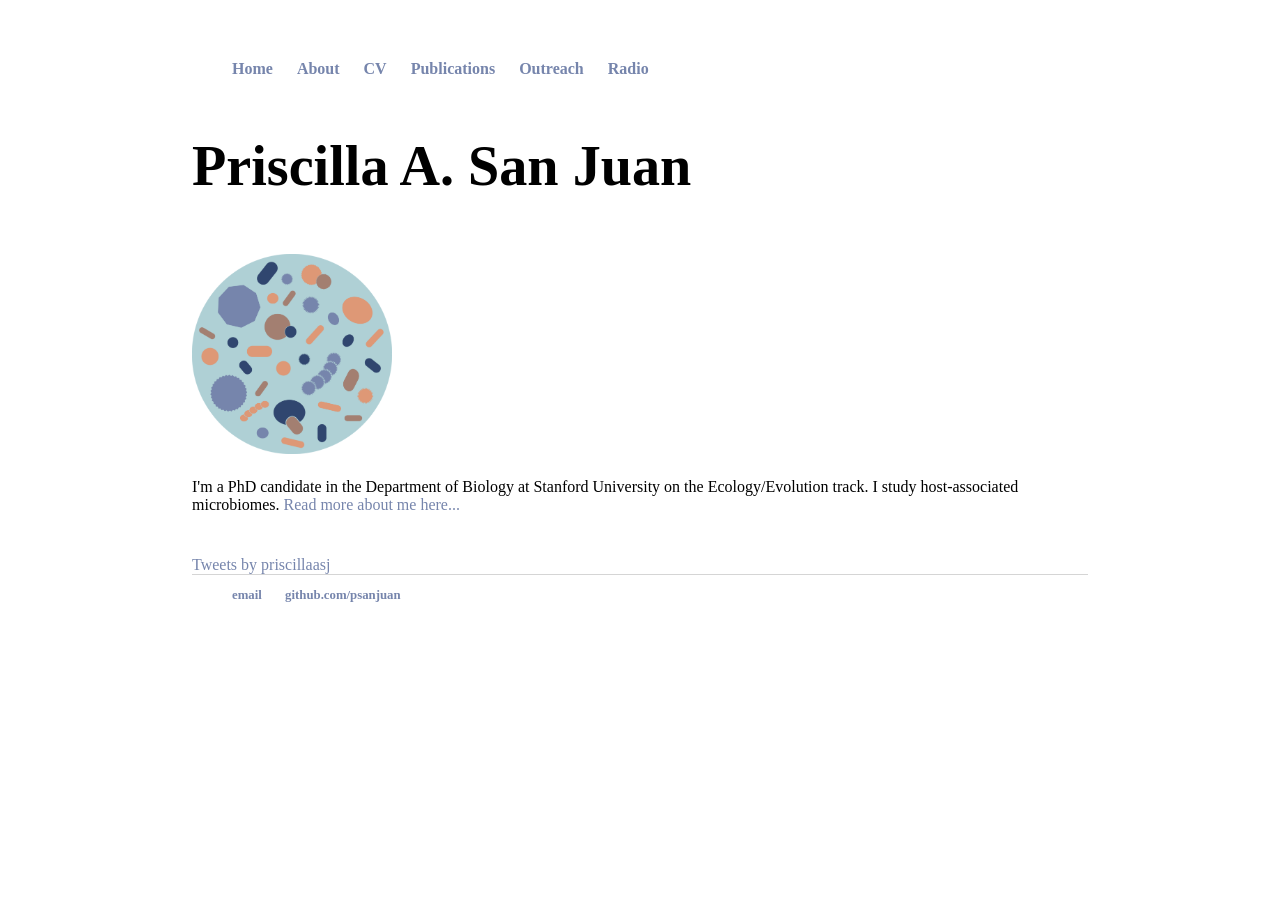
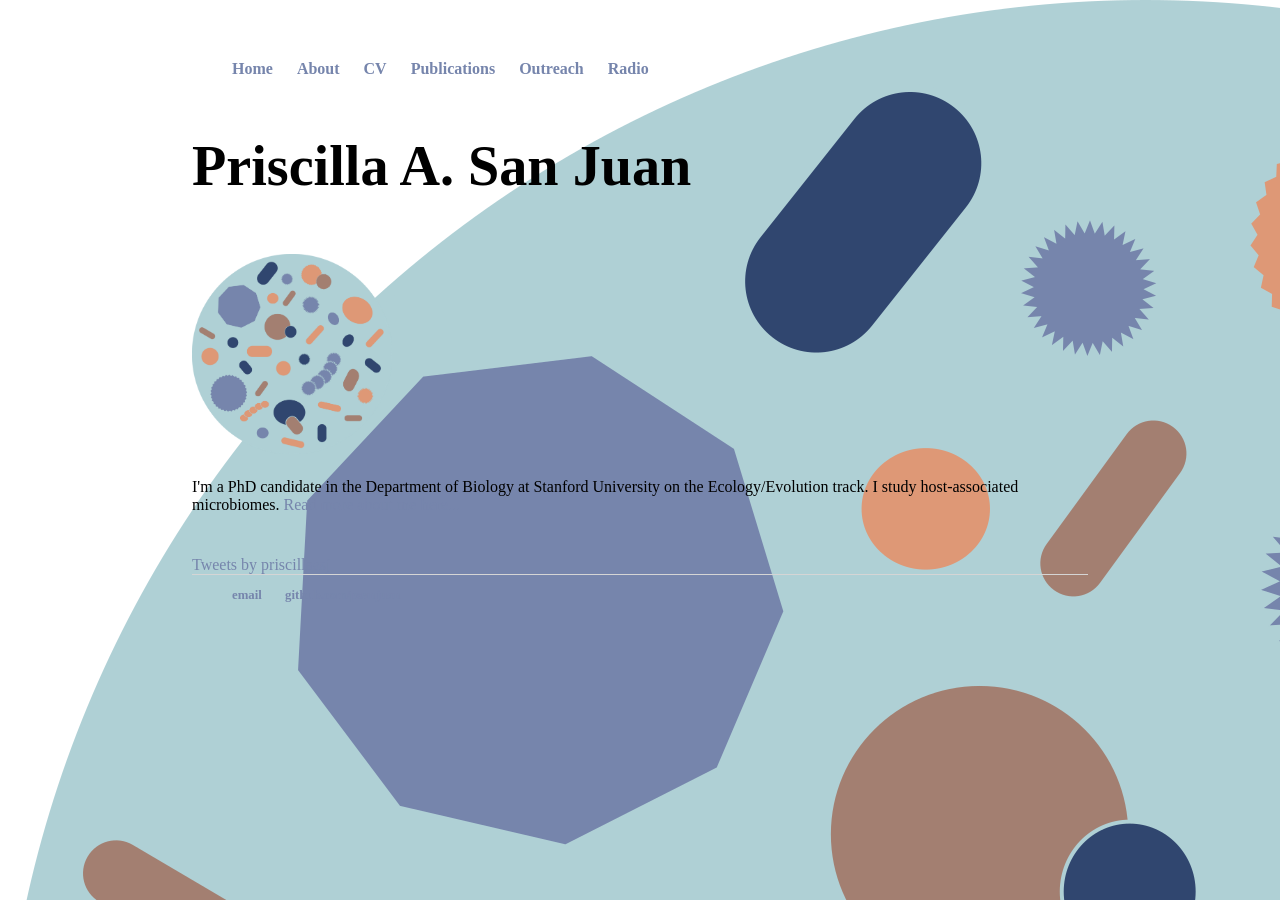
Before and after one commit to psanjuan/psanjuan.github.io, a Jekyll site: the page built from index.html, in a window 1280 px wide. Built offline with Jekyll 4.4.1, drawn with Linux system fonts in a browser that asks for light colours; comment, search, counter and statistics services are not loaded.

Commit message:
Update main.css

```diff
--- a/css/main.css
+++ b/css/main.css
@@ -1,7 +1,9 @@
 body {
     margin: 60px auto;
     width: 70%;
+    background:url("../bird-gut-smaller-file.png") repeat;
 }
+
 nav ul, footer ul {
     font-family:'Optima', 'sans-serif'
     padding: 0px;
```
